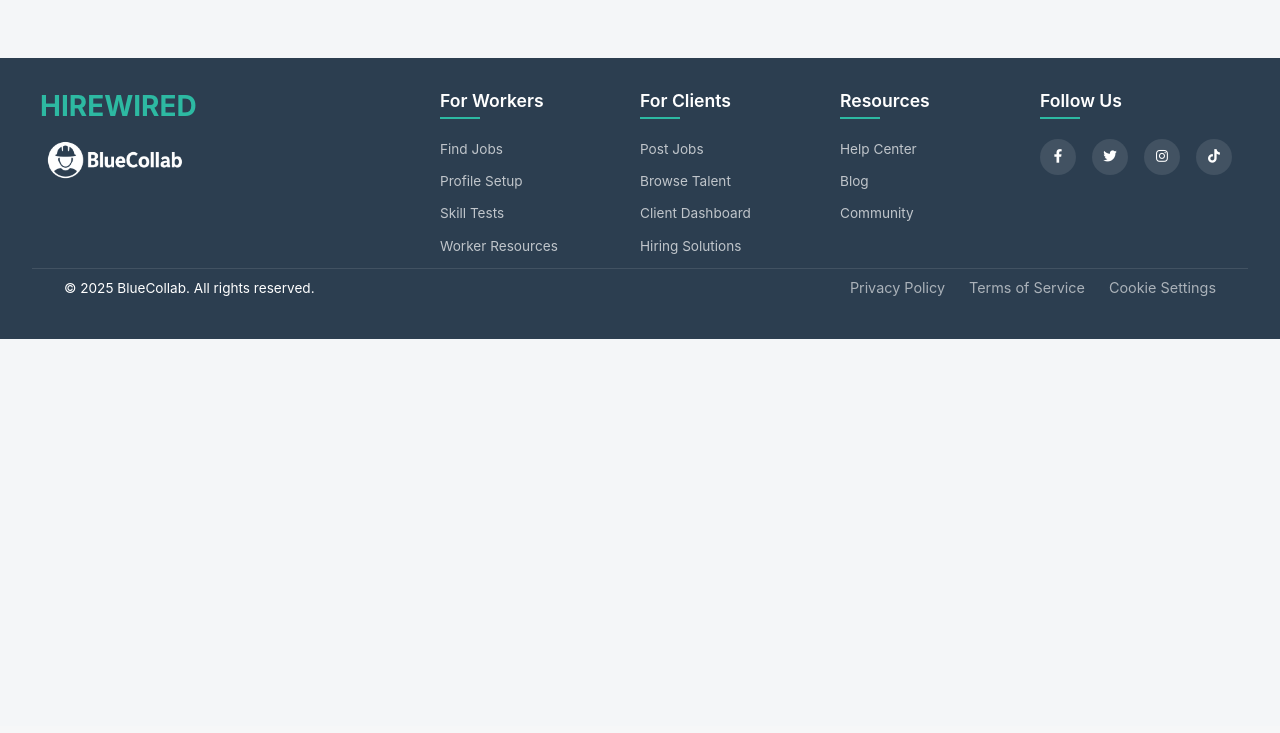
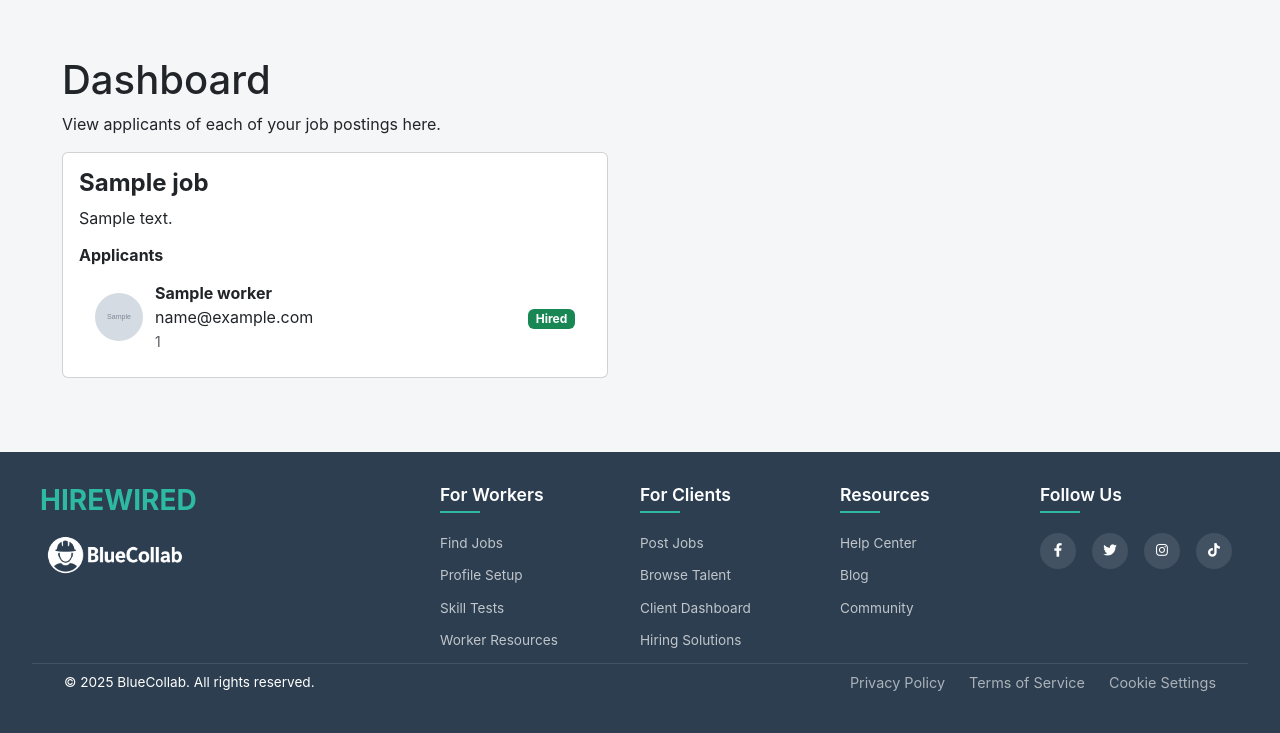
Before and after one commit to rianadb/eng30-HireWired, a Django app: template src/pages/templates/dashboard_employer.html in a window 1280 px wide. Shown: the part 74-807 px from the top of the page. Before the commit the page ends 413 px from the top, so only its background shows below. Run offline with Django 5.2, Linux system fonts and the light colour scheme; the template is opened without the code that fills it: most values are stand-ins (such as "Sample title", 1, 10 or a date in 2020); grey boxes marked "Sample" are stand-in pictures.

Commit message:
feat: add employer dashboard

```diff
--- a/src/findjob/models.py
+++ b/src/findjob/models.py
@@ -11,6 +11,7 @@ class Job(models.Model):
     rate_type = models.CharField(max_length=10, choices=[('hr', 'Per Hour'), ('day', 'Per Day')])
     details = models.TextField(blank=True)
     city = models.CharField(max_length=100, default='Quezon')
+    employer = models.ForeignKey(settings.AUTH_USER_MODEL, on_delete=models.CASCADE, related_name='jobs', limit_choices_to={'user_type': 'employer'}, null=True, blank=True)
 
 class Application(models.Model):
     STATUS_CHOICES = [
--- a/src/pages/templates/dashboard_employer.html
+++ b/src/pages/templates/dashboard_employer.html
@@ -1,16 +1,71 @@
 {% extends 'base.html' %}
 {% load static %}
 {% block add_css %}
-    <link rel="stylesheet" href="{% static 'css/home.css' %}">
+    <link rel="stylesheet" href="{% static 'css/dashboard.css' %}">
 {% endblock  %}
 {% block nav %}
     {% include 'nav.html' %}
 {% endblock %}
 {% block content %}
-<div class="homepage-container">
-    <h3>Dashboard</h3>
+<div class="container body-container">
+    <h1>Dashboard</h1>
+    <p>View applicants of each of your job postings here.</p>
+    <div class="row">
+        {% for item in jobs_with_applicants %}
+            <div class="col-md-6 mb-4">
+                <div class="card">
+                    <div class="card-body">
+                        <h4 class="card-title">
+                            <strong>{{ item.job.name }}</strong>
+                        </h4>
+                        <p>{{ item.job.description }}</p>
+                        <h6><strong>Applicants</strong></h6>
+                        <ul class="list-group list-group-flush">
+                            {% for app in item.applications %}
+                                <li class="list-group-item">
+                                    <div class="row align-items-center">
+                                        <div class="col-auto">
+                                            {% if app.worker.workerprofile.profile_picture %}
+                                                <img src="{{ app.worker.workerprofile.profile_picture.url }}" alt="Profile" class="rounded-circle" style="width:48px; height:48px; object-fit:cover;">
+                                            {% else %}
+                                                <span style="width:48px; height:48px; display:inline-block; background:#eee; border-radius:50%;"></span>
+                                            {% endif %}
+                                        </div>
+                                        <div class="col ps-0">
+                                            <strong>{{ app.worker.get_full_name }}</strong><br>
+                                            {{ app.worker.email }}<br>
+                                            <small class="text-muted">{{ app.worker.workerprofile.contact_number|default:"No contact" }}</small>
+                                        </div>
+                                        <div class="col-auto">
+                                            {% if app.status == "pending" %}
+                                                <form method="post" style="display:inline;">
+                                                    {% csrf_token %}
+                                                    <input type="hidden" name="application_id" value="{{ app.id }}">
+                                                    <button type="submit" name="action" value="accept" class="btn btn-success btn-sm">Hire</button>
+                                                    <button type="submit" name="action" value="reject" class="btn btn-danger btn-sm">Reject</button>
+                                                </form>
+                                            {% elif app.status == "accepted" %}
+                                                <span class="badge bg-success">Hired</span>
+                                            {% elif app.status == "rejected" %}
+                                                <span class="badge bg-danger">Rejected</span>
+                                            {% endif %}
+                                        </div>
+                                    </div>
+                                </li>
+                            {% empty %}
+                                <li>No applicants yet.</li>
+                            {% endfor %}
+                        </ul>
+                    </div>
+                </div>
+            </div>
+        {% empty %}
+            <p>You have not posted any jobs yet.</p>
+        {% endfor %}
+    </div>
+
 </div>
-<script src="{% static 'js/home_script.js' %}"></script>
+
 {% endblock %}
 
 {% block footer %}
```
Also changed, not shown: src/pages/views.py (+30 -2 lines), src/findjob/migrations/0007_job_employer.py (added), src/findjob/migrations/0008_merge_0007_application_status_0007_job_employer.py (added).
